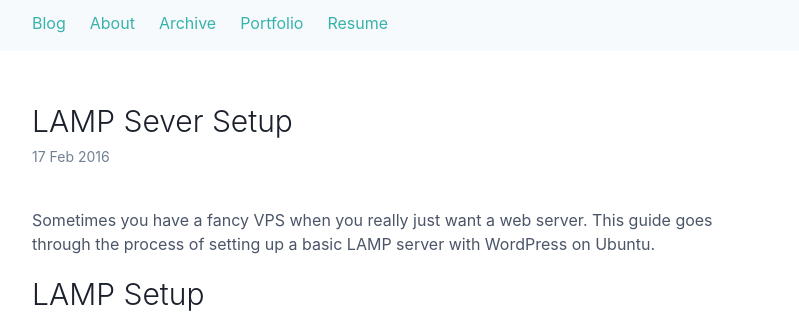
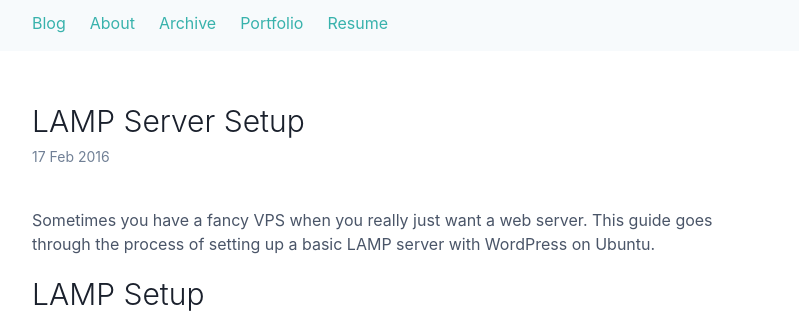
Before and after one commit to Alanaktion/alanaktion.github.io, a Jekyll site: the page built from _posts/2016-02-17-lamp-setup.md, in a window 1280 px wide. Shown: the part 128-441 px from the top of the page, without its empty margins (240-1039 px from the left). Built offline with Jekyll 4.4.1, drawn with Linux system fonts in a browser that asks for light colours.

Commit message:
Minor fixes

```diff
--- a/_posts/2016-02-17-lamp-setup.md
+++ b/_posts/2016-02-17-lamp-setup.md
@@ -1,6 +1,6 @@
 ---
 layout: post
-title: LAMP Sever Setup
+title: LAMP Server Setup
 date: 2016-02-17 11:10:00
 ---
 
```
Also changed, not shown: _posts/2016-07-19-arch-uefi.md (+1 -1 lines).
